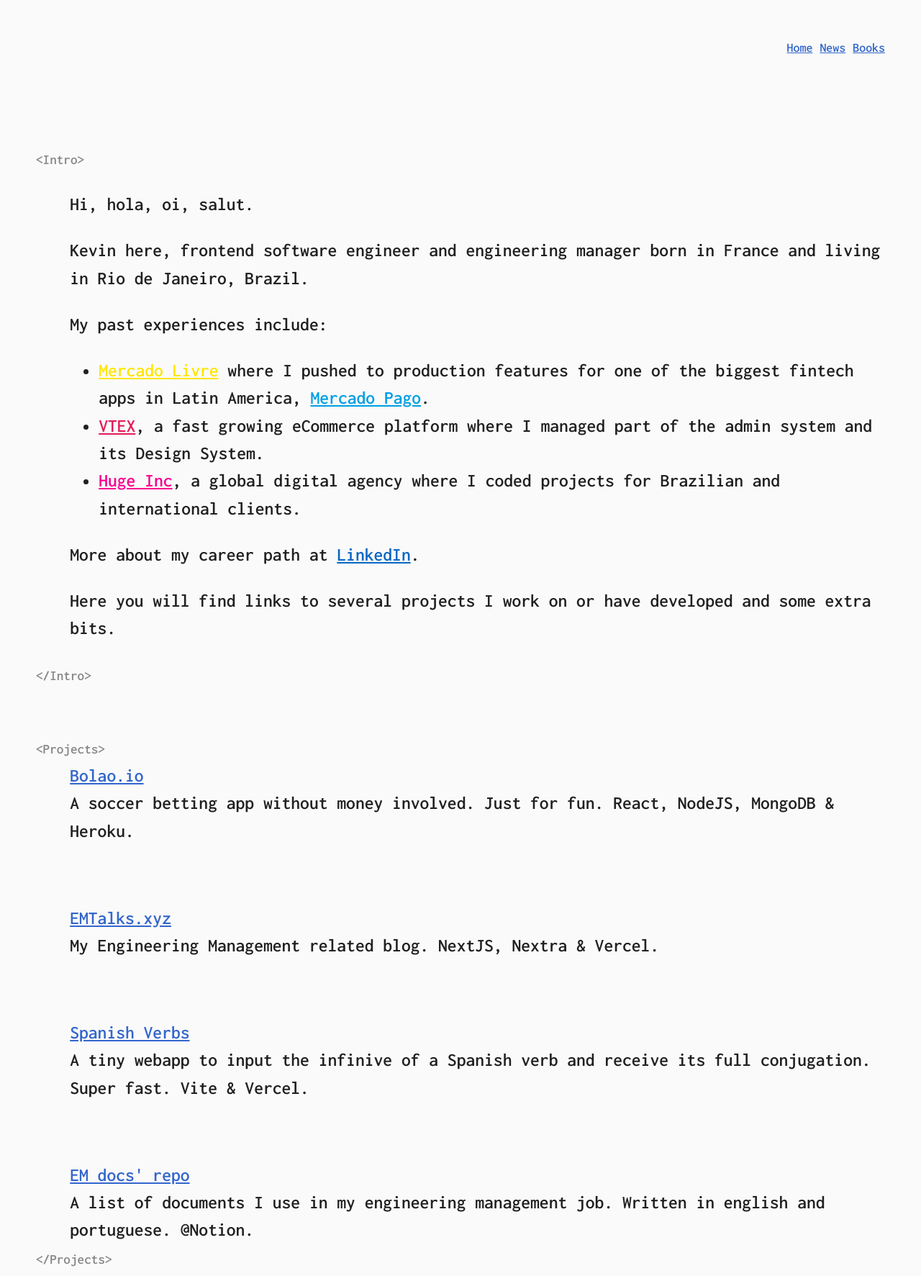
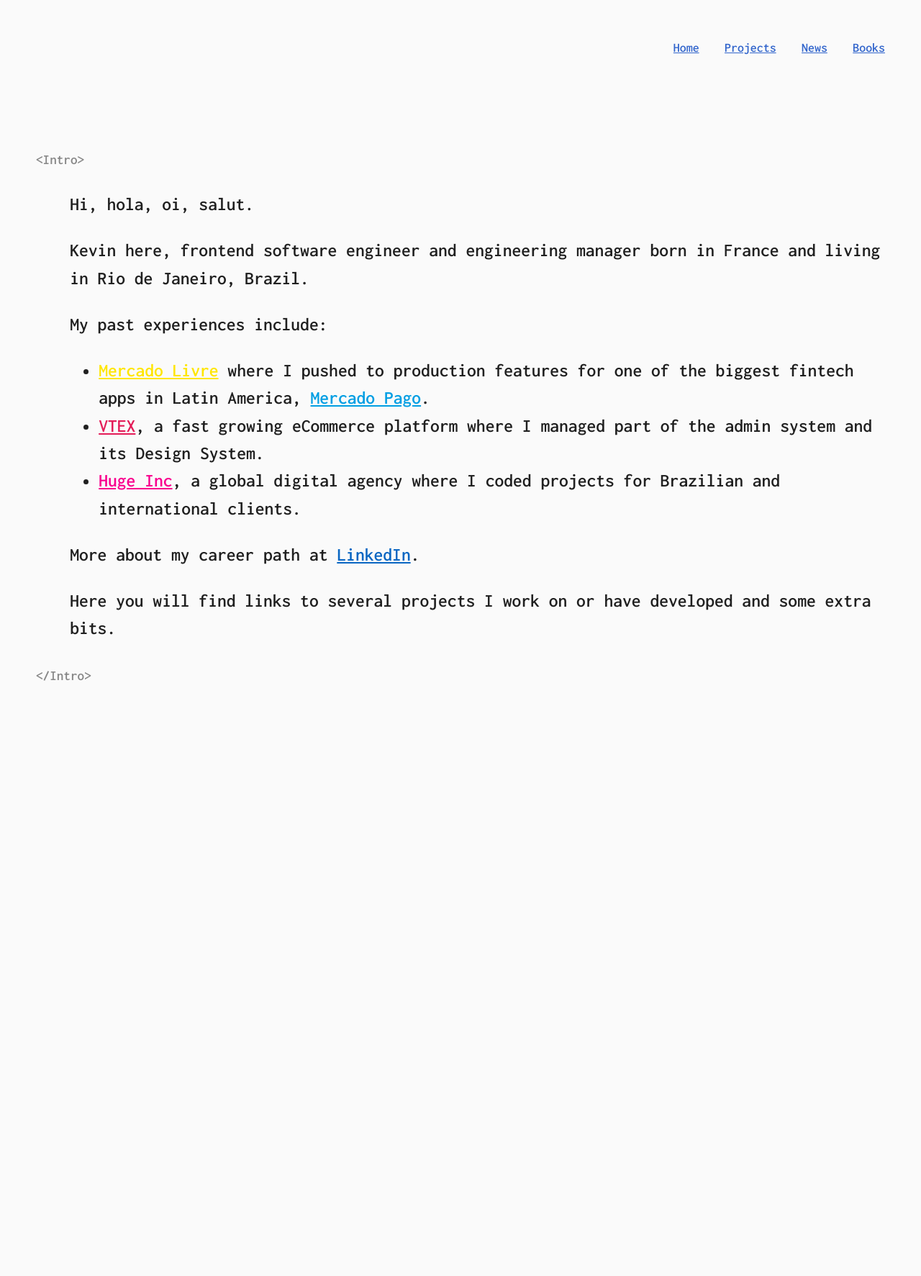
Before and after one commit to kevinch/kevinchevallierme, a Next.js app: page / in a window 1280 px wide. Shown: the part 147-1920 px from the top of the page at 72% size. After the commit the page ends 1359 px from the top, so only its background shows below. Built offline with nearby package versions, Linux system fonts and the light colour scheme.

Commit message:
Add projects page

```diff
--- a/app/news/page.tsx
+++ b/app/news/page.tsx
@@ -18,11 +18,7 @@
         <div className="news-list">
           {documents.map((document) => (
             <div className="mb-6 section-container" key={document.uid}>
-              <h2 className="text-2xl">
-                <Link href={`/news/${document.uid}`}>
-                  {document.data.title}
-                </Link>
-              </h2>
+              <Link href={`/news/${document.uid}`}>{document.data.title}</Link>
               <p
                 className="text-sm mb-10 text-slate-500"
                 style={{ color: "#666", fontSize: "1rem" }}
--- a/app/page.tsx
+++ b/app/page.tsx
@@ -1,5 +1,4 @@
 import Intro from "@/components/Intro"
-import Projects from "@/components/Projects"
 import Nav from "@/components/Nav"
 
 function Home() {
@@ -7,7 +6,6 @@
     <>
       <Nav />
       <Intro />
-      <Projects />
     </>
   )
 }
--- /dev/null
+++ b/app/projects/page.tsx
@@ -0,0 +1,44 @@
+import Project from "./Project"
+import Nav from "@/components/Nav"
+
+function Projects() {
+  return (
+    <div>
+      <Nav />
+
+      <div className="projects-container container">
+        <span className="code-help">{"<Projects>"}</span>
+
+        <div className="projects-list">
+          <Project
+            description="A soccer betting app without money involved. Just for fun. React, NodeJS, MongoDB & Heroku."
+            name="Bolao.io"
+            link="https://bolao.io"
+          />
+
+          <Project
+            description="My Engineering Management related blog. NextJS, Nextra & Vercel."
+            name="EMTalks.xyz"
+            link="https://emtalks.xyz"
+          />
+
+          <Project
+            description="A tiny webapp to input the infinive of a Spanish verb and receive its full conjugation. Super fast. Vite & Vercel."
+            name="Spanish Verbs"
+            link="https://vite-verbs-es.vercel.app/"
+          />
+
+          <Project
+            description="A list of documents I use in my engineering management job. Written in english and portuguese. @Notion."
+            name="EM docs' repo"
+            link="https://www.notion.so/Kevin-s-EM-documents-repository-9fe8ea54671b4d57a64f92e8cb34bcbd"
+          />
+        </div>
+
+        <span className="code-help">{"</Projects>"}</span>
+      </div>
+    </div>
+  )
+}
+
+export default Projects
--- a/components/Nav.tsx
+++ b/components/Nav.tsx
@@ -1,12 +1,15 @@
 import Link from "next/link"
 
-const styleObkj = { marginLeft: "10px", fontSize: "70%" }
+const styleObkj = { marginLeft: "3%", fontSize: "70%" }
 
 function Nav() {
   return (
     <nav style={{ textAlign: "right", marginBottom: "10%" }}>
       <Link style={styleObkj} href={"/"}>
         Home
+      </Link>
+      <Link style={styleObkj} href={"/projects"}>
+        Projects
       </Link>
       <Link style={styleObkj} href={"/news"}>
         News
--- a/components/Projects.tsx
+++ /dev/null
@@ -1,39 +0,0 @@
-import Project from "./Project"
-
-function Projects() {
-  return (
-    <div className="projects-container container">
-      <span className="code-help">{"<Projects>"}</span>
-
-      <div className="projects-list">
-        <Project
-          description="A soccer betting app without money involved. Just for fun. React, NodeJS, MongoDB & Heroku."
-          name="Bolao.io"
-          link="https://bolao.io"
-        />
-
-        <Project
-          description="My Engineering Management related blog. NextJS, Nextra & Vercel."
-          name="EMTalks.xyz"
-          link="https://emtalks.xyz"
-        />
-
-        <Project
-          description="A tiny webapp to input the infinive of a Spanish verb and receive its full conjugation. Super fast. Vite & Vercel."
-          name="Spanish Verbs"
-          link="https://vite-verbs-es.vercel.app/"
-        />
-
-        <Project
-          description="A list of documents I use in my engineering management job. Written in english and portuguese. @Notion."
-          name="EM docs' repo"
-          link="https://www.notion.so/Kevin-s-EM-documents-repository-9fe8ea54671b4d57a64f92e8cb34bcbd"
-        />
-      </div>
-
-      <span className="code-help">{"</Projects>"}</span>
-    </div>
-  )
-}
-
-export default Projects
```
Also changed, not shown: app/projects/Project.tsx (renamed from components/Project.tsx).
